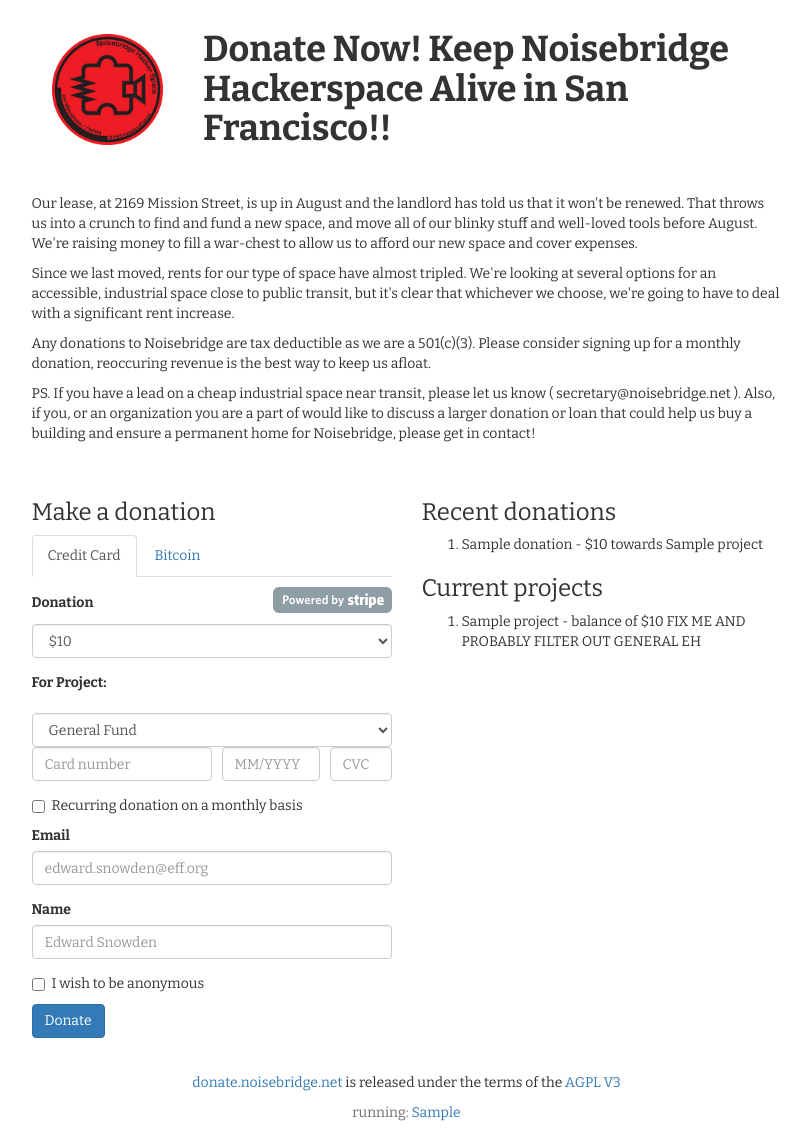
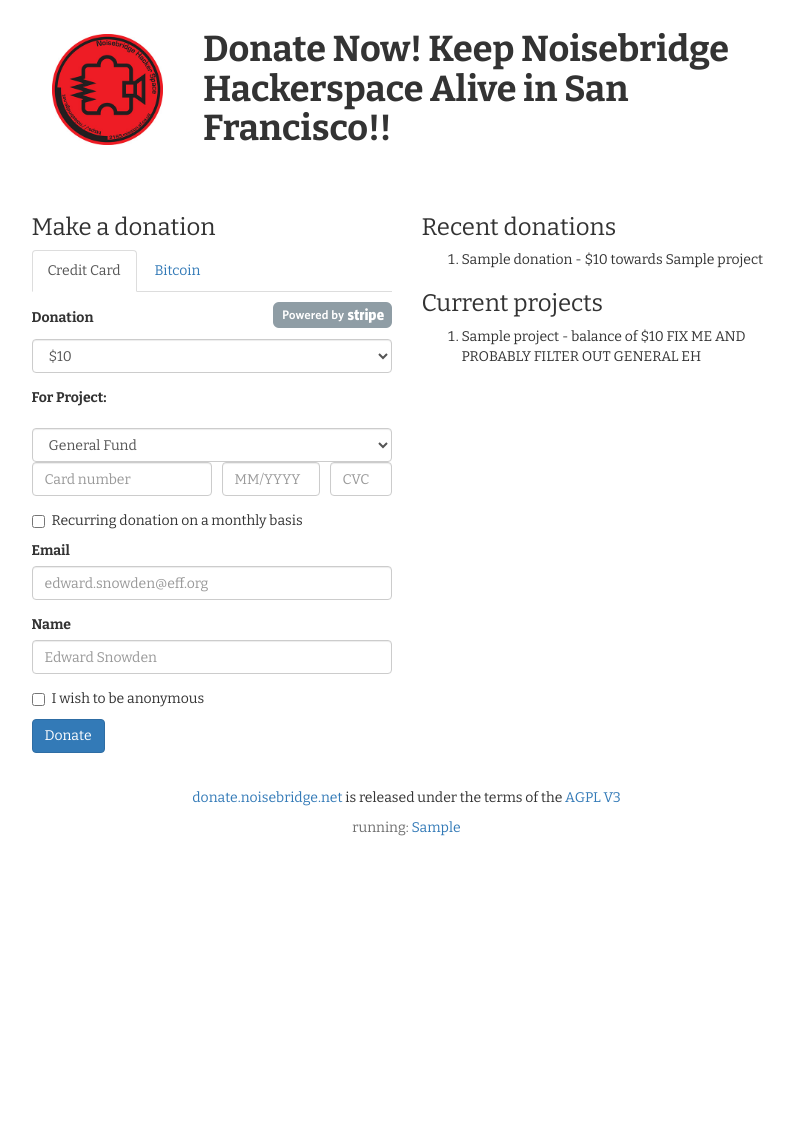
Before and after one commit to noisebridge/python-nb-donate, a Python web app: template donate/templates/main.html in a window 1280 px wide. Shown: the whole page, without its empty margins (286-1097 px from the left). After the commit the page ends 836 px from the top, so only its background shows below. Run offline with Jinja, Linux system fonts and the light colour scheme; the template is opened without the code that fills it: most values are stand-ins (such as "Sample title", 1, 10 or a date in 2020); some libraries are stand-ins or nearby versions.

Commit message:
removed cruft from donate page template.

```diff
--- a/donate/templates/main.html
+++ b/donate/templates/main.html
@@ -20,30 +20,6 @@
           </div>
         </div>
 
-        <!-- Copy text -->
-        <div class="row donation-copy">
-          <div class="col-md-8 col-md-offset-3">
-            <p>
-              Our lease, at 2169 Mission Street, is up in August and the landlord has told us that it won't be renewed.
-              That throws us into a crunch to find and fund a new space, and move all of our blinky stuff and well-loved
-              tools before August. We're raising money to fill a war-chest to allow us to afford our new space and cover expenses.
-            </p>
-            <p>
-              Since we last moved, rents for our type of space have almost tripled.  We're looking at several options
-              for an accessible, industrial space close to public transit, but it's clear that whichever we choose,
-              we're going to have to deal with a significant rent increase.
-            </p>
-            <p>
-              Any donations to Noisebridge are tax deductible as we are a 501(c)(3). Please consider signing up for a
-              monthly donation, reoccuring revenue is the best way to keep us afloat.
-            </p>
-            <p>
-              PS. If you have a lead on a cheap industrial space near transit, please let us know ( secretary@noisebridge.net ).
-              Also, if you, or an organization you are a part of would like to discuss a larger donation or loan that could help
-              us buy a building and ensure a permanent home for Noisebridge, please get in contact!
-            </p>
-          </div>
-        </div>
 
         <div class="row">
 
```
